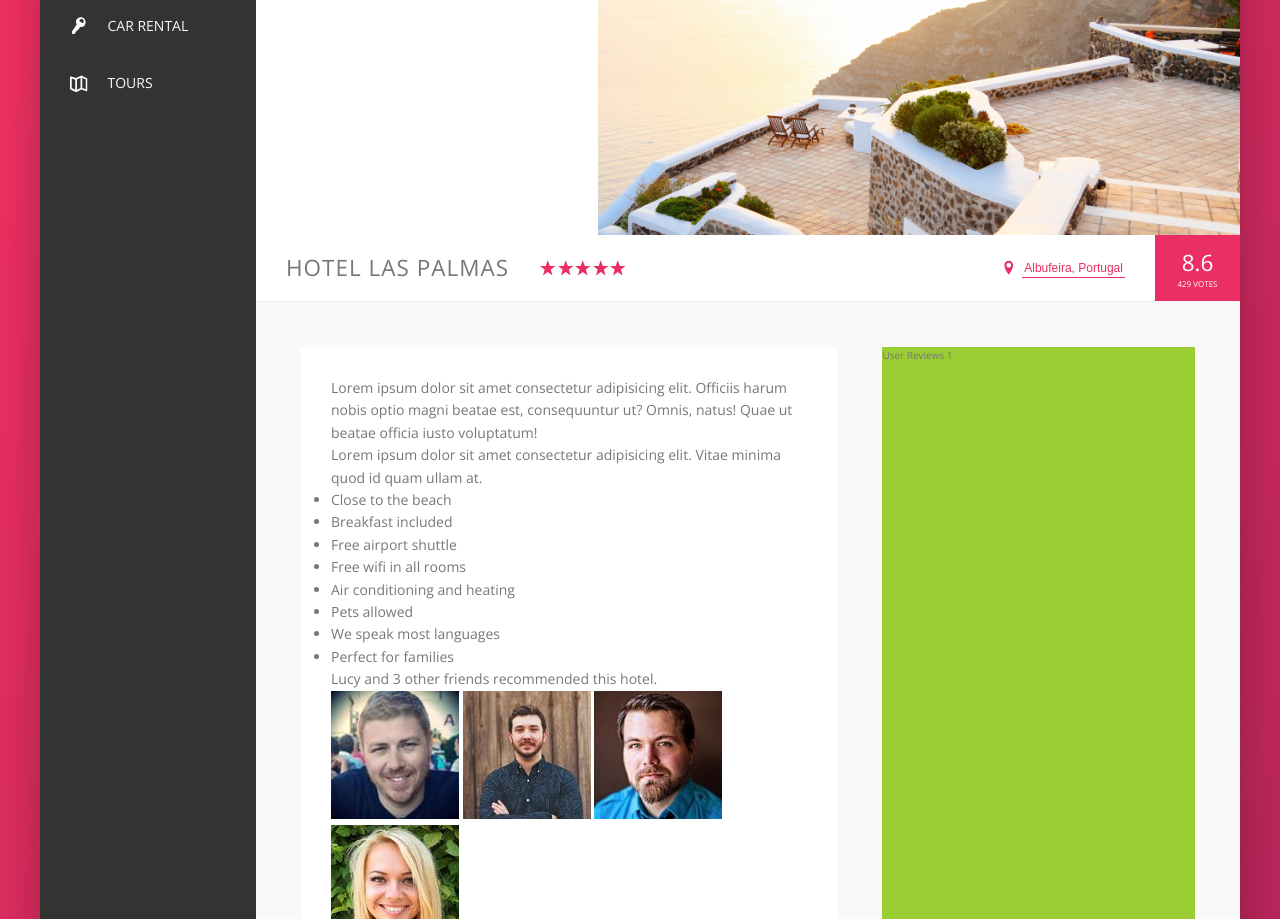
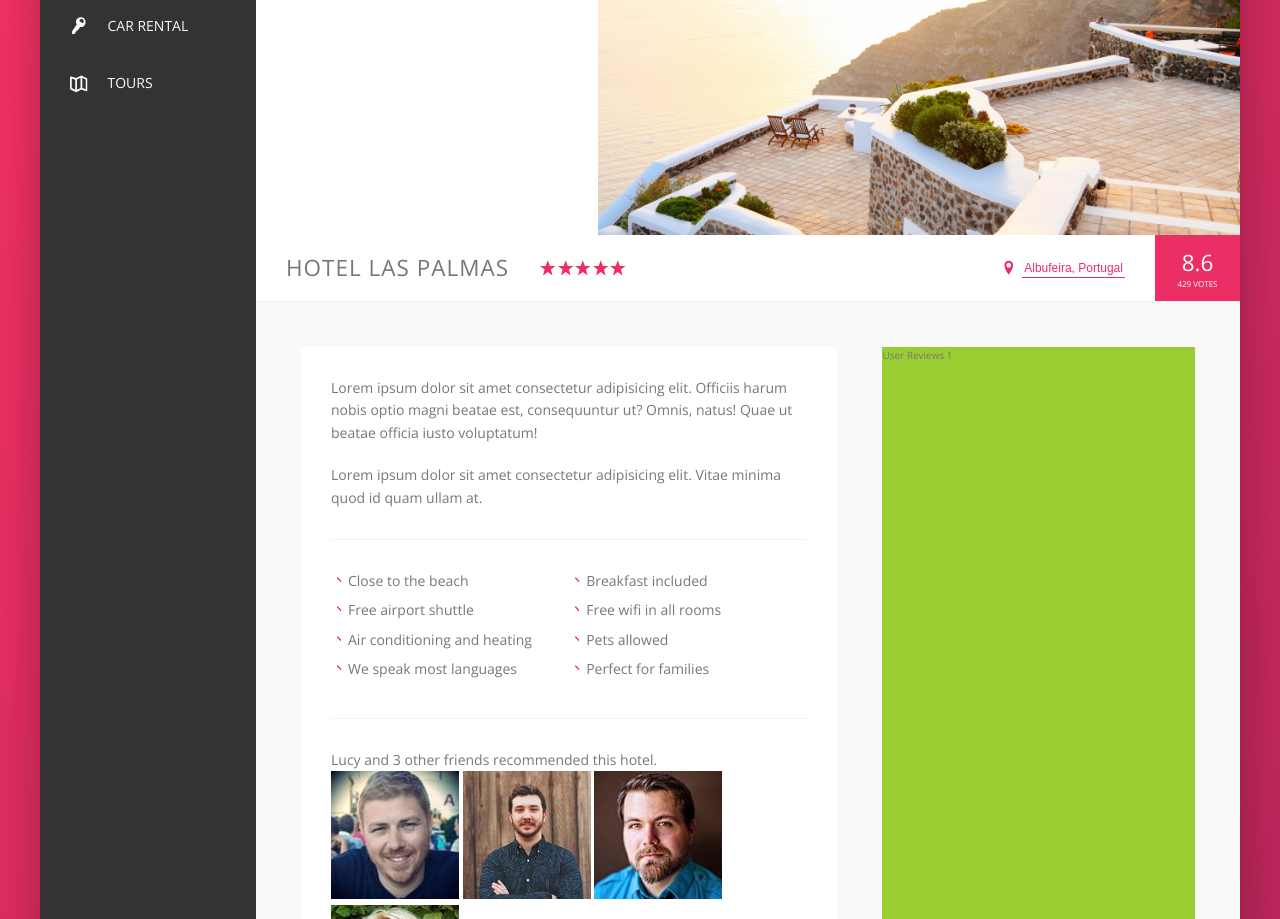
Before and after one commit to RickBr0wn/trillo, a website: page index.html in a window 1280 px wide. Shown: the part 300-1219 px from the top of the page. Drawn offline with nearby package versions, Linux system fonts and the light colour scheme.

Commit message:
too hot..

```diff
--- a/sass/_components.scss
+++ b/sass/_components.scss
@@ -220,10 +220,6 @@
     display: flex;
   }
 
-  &__icon-stars {
-
-  }
-
   &__location {
     font-size: 1.2rem;
     display: flex;
@@ -305,3 +301,48 @@
     box-shadow: none;
   }
 }
+
+//////////////////////////////////////////////
+// PARAGRAPH
+.paragraph:not(:last-of-type) {
+  margin-bottom: 2rem;
+}
+
+//////////////////////////////////////////////
+// LIST
+.list {
+  list-style: none;
+  margin: 3rem 0;
+  padding: 3rem 0;
+  border-top: var(--line);
+  border-bottom: var(--line);
+
+  display: flex;
+  flex-wrap: wrap;
+
+  &__item {
+    flex: 0 0 50%;
+
+    margin-bottom: .7rem;
+  }
+
+  &__item::before {
+    content: "";
+    display: inline-block;
+    height: 1rem;
+    width: 1rem;
+    margin-right: .7rem;
+
+    // Older browsers
+    // background-image: url(../img/chevron-thin-right.svg);
+    // background-size: cover;
+
+    // For modern browsers use MASKS
+    background-color: var(--color-primary);
+    -webkit-mask-image: url(../img/chevron-thin-right.svg);
+    background-size: cover;
+  }
+}
+
+//////////////////////////////////////////////
+// RECOMMEND
--- a/toto.txt
+++ b/toto.txt
@@ -1,7 +1,3 @@
 organise scrap van
-call dwp
 clean up
-buy toilet roll
-mow the grass & empty bucket	!important :D
-get fans from the garage
 return jeans
```
Also changed, not shown: css/style.css.
